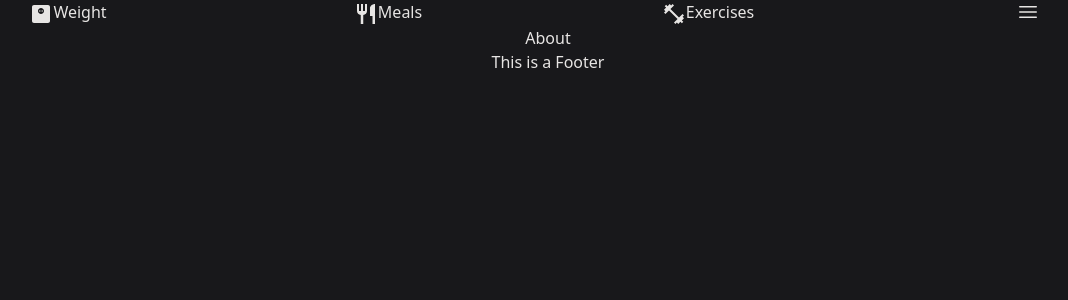
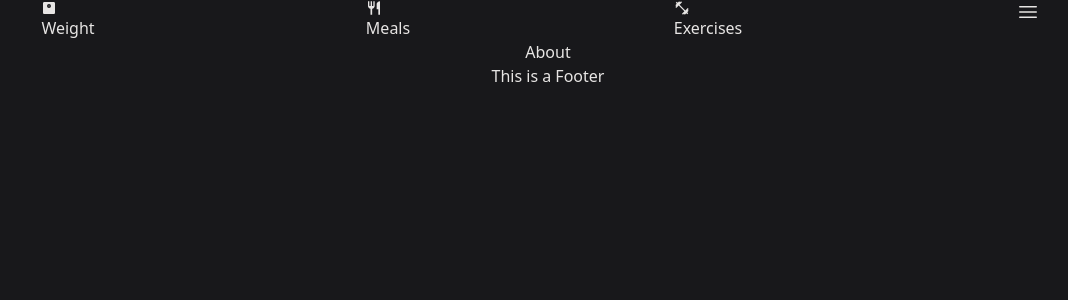
Before and after one commit to wuerch/TrackYourself, a Next.js app: page /about in a window 1280 px wide. Shown: the top 300 px of the page, without its empty margins (92-1160 px from the left). Built offline with nearby package versions, Linux system fonts and the light colour scheme.

Commit message:
changed from mui to react-icons

```diff
--- a/components/Header.jsx
+++ b/components/Header.jsx
@@ -2,10 +2,7 @@ import React,{useState} from 'react'
 import Link from 'next/link'
 import { useRouter } from "next/router";
 
-import MonitorWeight from '@mui/icons-material/MonitorWeight';
-import Restaurant from '@mui/icons-material/Restaurant';
-import FitnessCenter from '@mui/icons-material/FitnessCenter';
-
+import { MdMonitorWeight, MdRestaurant, MdFitnessCenter } from "react-icons/md";
 
 function Header() {
   const router = useRouter()
@@ -16,9 +13,9 @@ function Header() {
     }
   return (
     <div className='flex justify-around'>
-        <Link className="basis-0 grow flex justify-center" href="/weights"><p><MonitorWeight />Weight</p></Link>
-        <Link className="basis-0 grow flex justify-center" href="/kalorien"><p><Restaurant />Meals</p></Link>
-        <Link className="basis-0 grow flex justify-center" href="/exercises"><p><FitnessCenter />Exercises</p></Link>
+        <Link className="basis-0 grow flex justify-center" href="/weights"><p><MdMonitorWeight />Weight</p></Link>
+        <Link className="basis-0 grow flex justify-center" href="/kalorien"><p><MdRestaurant />Meals</p></Link>
+        <Link className="basis-0 grow flex justify-center" href="/exercises"><p><MdFitnessCenter />Exercises</p></Link>
         <div className="basis-0 grow flex justify-center" onClick={() => setToggle((prev) => !prev)}>
           <svg xmlns="http://www.w3.org/2000/svg" fill="none" viewBox="0 0 24 24" strokeWidth={1.5} stroke="currentColor" className="w-6 h-6 hover:cursor-pointer">
             <path strokeLinecap="round" strokeLinejoin="round" d="M3.75 6.75h16.5M3.75 12h16.5m-16.5 5.25h16.5" />
```
Also changed, not shown: package.json (+4 -7 lines), 1 other file (tests, documents, lock files or other folders).
